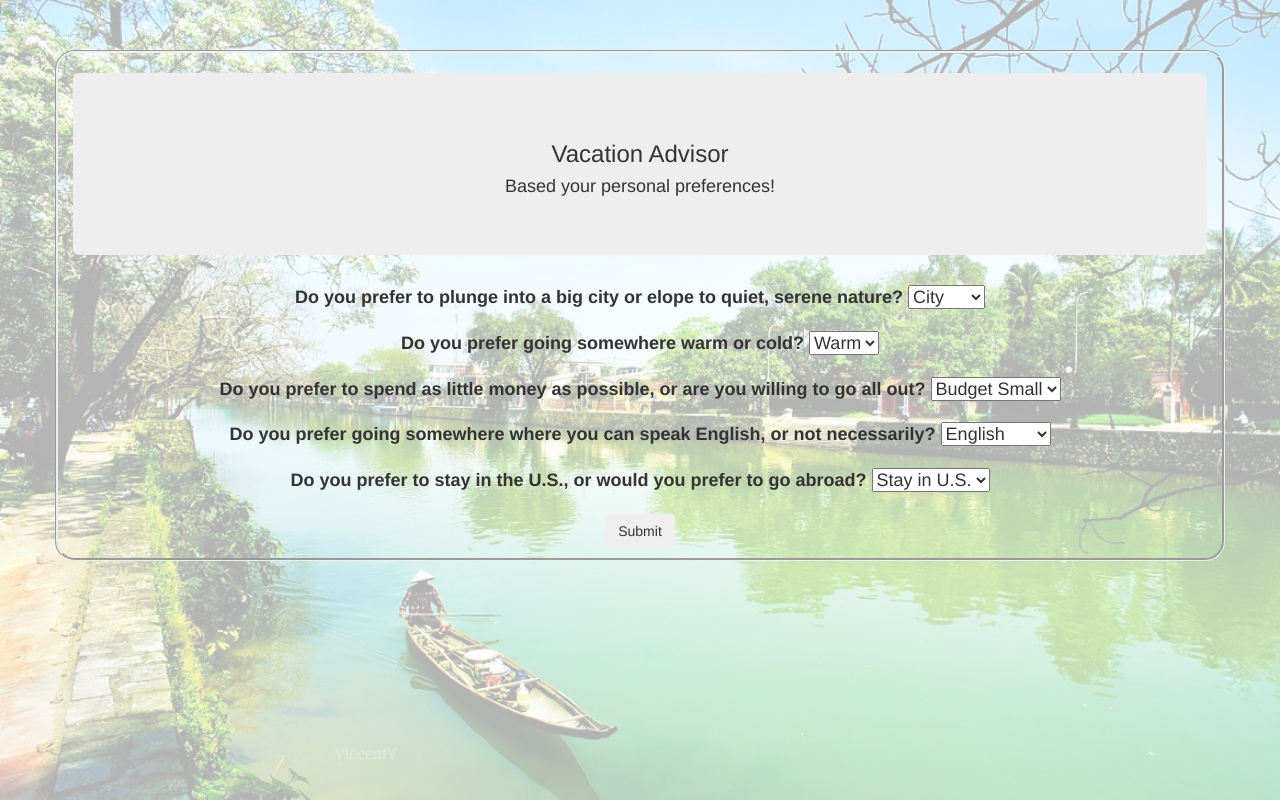
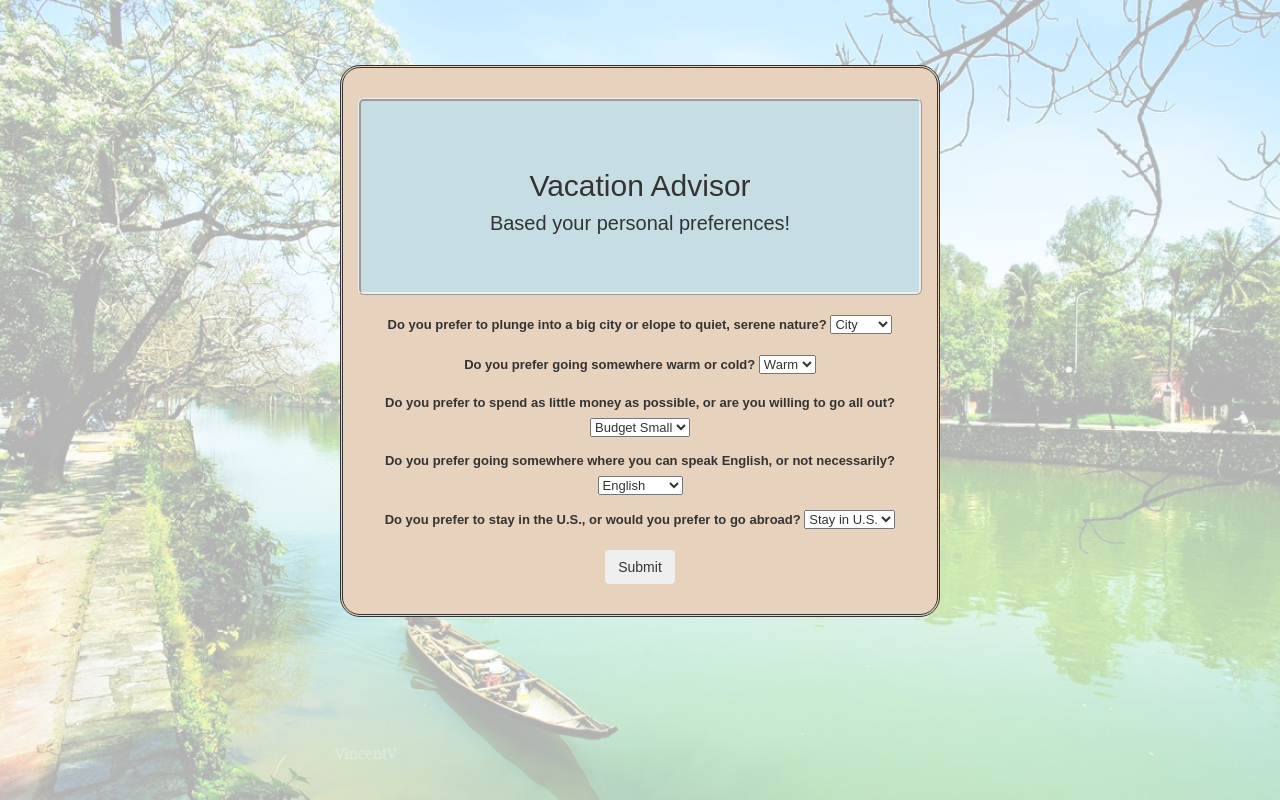
Before and after one commit to cafrinko/Vacation, a plain HTML site: page index.html in a window 1280 px wide. Drawn offline with Linux system fonts and the light colour scheme.

Commit message:
change styles of outtermost div container and jumbotron

```diff
--- a/css/styles.css
+++ b/css/styles.css
@@ -3,9 +3,14 @@
     z-index:1;
     text-align: center;
     vertical-align: center;
-    border-style: groove;
-    margin-top: 50px;
+    border-style: double;
+    margin-top: 65px;
+    margin-bottom: 50px;
+    width: 600px;
     border-radius: 20px;
+    background-color: rgb(230, 210, 189);
+    font-family: sans-serif;
+    padding-bottom: 20px;
 }
 
 body img {
@@ -15,18 +20,27 @@ body img {
   width: 100%;
   height: auto;
   opacity:0.3;
+  }
+
+.jumbotron {
+  margin-top: 30px;
+  margin-bottom: 20px;
+  border-style: ridge;
+  background-color: rgb(198, 221, 228)
 }
 
-.jumbotron {
-  margin-top: 20px;
+h3 {
+  font-family: sans-serif;
+  font-size: 30px;
 }
 
-#jumbo{
-  padding-top: -500px;
+h4 {
+  font-family: sans-serif;
+  font-size: 20px;
 }
 
 #survey {
-  font-size: 18px;
+  font-size: 13px;
   background-color: faf0e6;
   text-align: center
   margin-top: 20px;
@@ -35,11 +49,8 @@ body img {
 
 #result {
   display: none;
+  font-style: sans-serif;
   font-size: 30px;
   text-align: center;
   vertical-align: middle;
 }
-
-@media screen and (max-width: 768px) {
-
-}
--- a/index.html
+++ b/index.html
@@ -10,7 +10,6 @@
 <img src="img/vietnam.jpg" alt="Vietnam river gondola">
   <div class="container">
     <div class="jumbotron">
-      <img src="img/sunrayfractal.jpg">
       <h3>Vacation Advisor</h3>
       <h4>Based your personal preferences!</h4>
     </div>
@@ -63,13 +62,6 @@
 <!--Result-->
     <div id="result">
       <p id="notice">You might like to visit <em><strong><span id="destination"></span></strong></em>!</p>
-<!--<p><img id="austin" src="img/austin.jpg" alt="Austin, Texas">
-      <img id="breckinridge" src="img/breckinridge.jpg" alt="Breckinridge">
-      <img id="hanoi" src="img/hanoi.jpg" alt="Hanoi, Vietnam">
-      <img id="salvador" src="img/salvador.jpg" alt="Salvador, Bahia, Brazil">
-      <img id="reykjavik" src="img/reykjavik.jpg" alt="Reykjavik, Iceland">
-      <img id="hongkong" src="img/hongkong.jpg" alt="Hong Kong, China">
-      <img id="sanjuan" src="img/sanjuan.jpg" alt="San Juan, Puerto Rico"></p>-->
     </div>
 <!--Result-->
 
```
Also changed, not shown: img/sunraysfractal.jpg (deleted), 1 other file.
